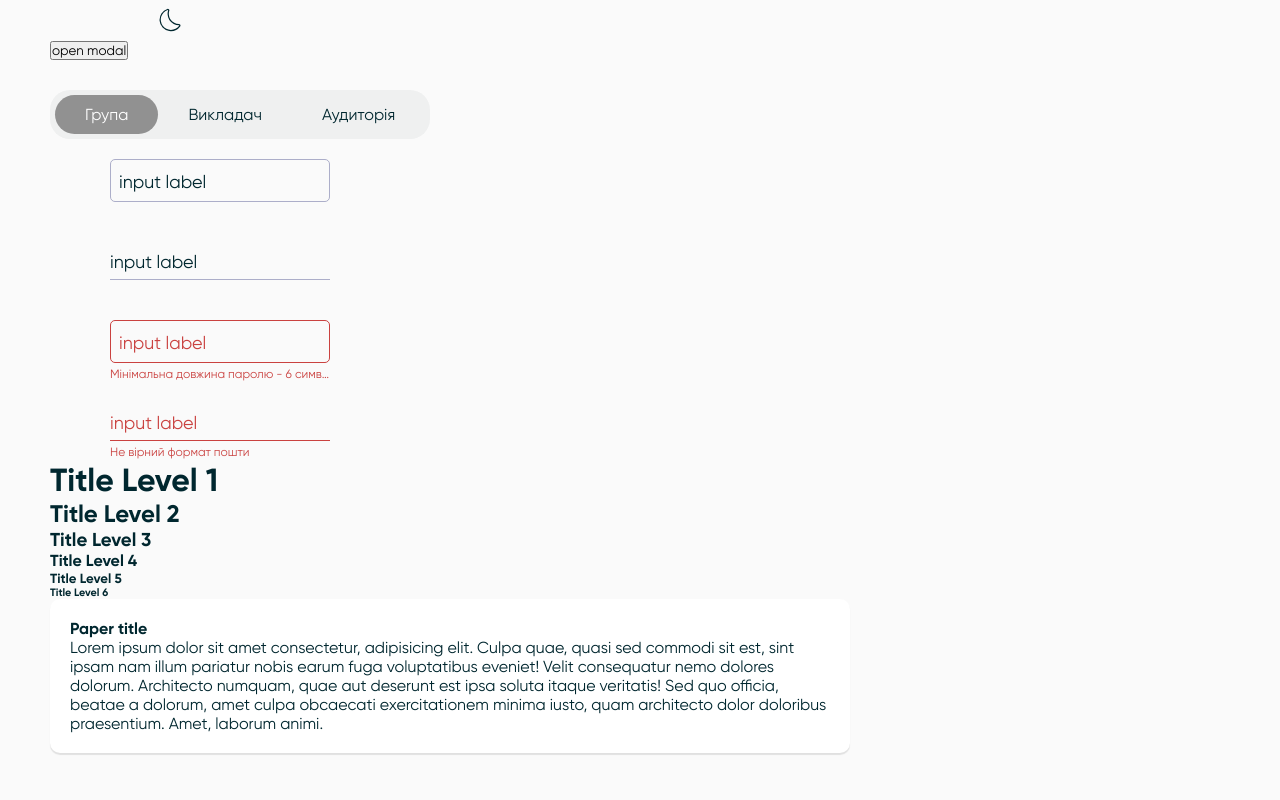
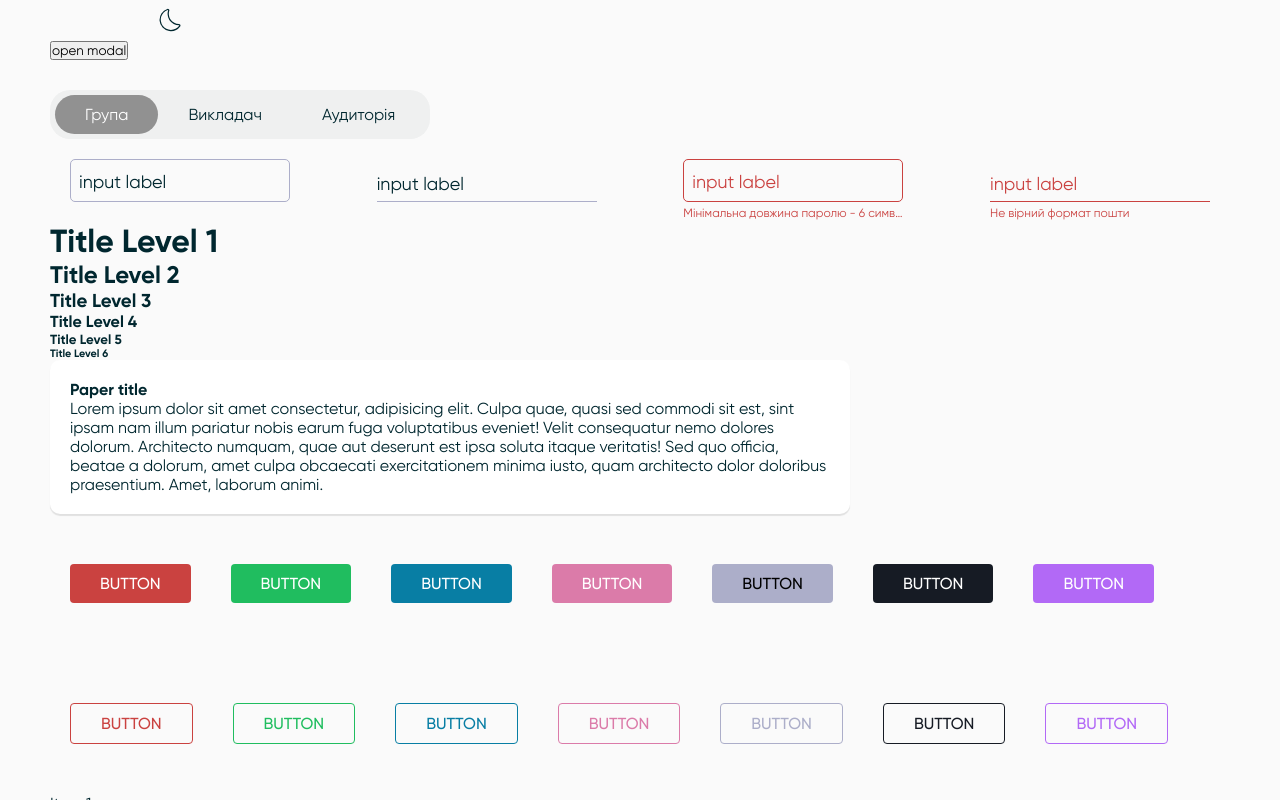
Before and after one commit to Roman2508/timetable-components-frontend, a Next.js app: page / in a window 1280 px wide. Built offline with nearby package versions, Linux system fonts and the light colour scheme.

Commit message:
update input component

```diff
--- a/app/page.tsx
+++ b/app/page.tsx
@@ -80,19 +80,22 @@
           </ToggleButtonItem>
         </ToggleButtonWrapper>
 
-        <div style={{ padding: '20px 60px' }}>
+        <div
+          style={{
+            padding: '20px',
+            display: 'flex',
+            justifyContent: 'space-between',
+            alignItems: 'flex-end',
+            flexWrap: 'wrap',
+          }}>
           <Input value={inputValue} setValue={setInputValue} label="input label">
             11111
           </Input>
-        </div>
 
-        <div style={{ padding: '20px 60px' }}>
           <Input value={inputValue} setValue={setInputValue} label="input label" variant="standart">
             11111
           </Input>
-        </div>
 
-        <div style={{ padding: '20px 60px' }}>
           <Input
             value={inputValue}
             setValue={setInputValue}
@@ -101,9 +104,7 @@
             errorMessage="Мінімальна довжина паролю - 6 символів">
             11111
           </Input>
-        </div>
 
-        <div style={{ padding: '20px 60px' }}>
           <Input
             value={inputValue}
             setValue={setInputValue}
--- a/src/components/ui/Input/Input.module.scss
+++ b/src/components/ui/Input/Input.module.scss
@@ -40,6 +40,10 @@
   background-color: #23272f;
 }
 
+.focusLabel {
+  color: #087ea4;
+}
+
 .focusStandartLabel {
   left: -5px;
 }
@@ -58,8 +62,11 @@
   background-color: transparent;
 }
 
-.darkModeInput {
-  color: #fff;
+.outlinedInput.darkModeInput:hover {
+  border: 1px solid #ffffff;
+}
+.outlinedInput.lightModeInput:hover {
+  border: 1px solid #000000;
 }
 
 .standartInput {
@@ -69,6 +76,14 @@
 
   &:hover {
     border-bottom: 1px solid #000000;
+  }
+}
+
+.darkModeInput {
+  color: #fff;
+
+  &:hover {
+    border-bottom: 1px solid #ffffff;
   }
 }
 
@@ -88,7 +103,7 @@
   background-color: #ca4240;
 }
 
-.inputWrapper.bottomLine::after {
+.inputWrapper.bottomLine.focusInput::after {
   transform: scaleX(1);
 }
 
@@ -103,21 +118,29 @@
 
   &:focus {
     padding: 9px 13px;
-    border: 2px solid #087ea4;
+    border: 2px solid #087ea4 !important;
     position: relative;
   }
 }
 
+.outlinedInput.lightModeInput:hover {
+  border: 1px solid #000000;
+}
+
+// .outlinedInput.darkModeInput:hover {
+//   border: 1px solid #ffffff;
+// }
+
 .standartInput.errorInput {
-  border-bottom: 1px solid #ca4240;
+  border-bottom: 1px solid #ca4240 !important;
 }
 
 .outlinedInput.errorInput {
-  border: 1px solid #ca4240;
+  border: 1px solid #ca4240 !important;
 }
 
 .outlinedInput.errorInput:focus {
-  border: 2px solid #ca4240;
+  border: 2px solid #ca4240 !important;
 }
 
 /* input */
--- a/src/components/ui/Input/Input.tsx
+++ b/src/components/ui/Input/Input.tsx
@@ -26,24 +26,32 @@
   const { colorMode } = React.useContext(ThemeContext)
 
   const [isFocus, setIsFocus] = React.useState(false)
+  const [isFocusLabel, setIsFocusLabel] = React.useState(false)
+
+  const onFocusHandler = () => {
+    setIsFocus(true)
+    setIsFocusLabel(true)
+  }
 
   const onBlurHandler = () => {
     if (!value) {
       setIsFocus(false)
     }
+    setIsFocusLabel(false)
   }
 
   return (
     <div className={styles.wrapper}>
       <label
         className={cn(styles.label, {
+          [styles.errorLabel]: isError,
+          [styles.focusLabel]: isFocusLabel,
           [styles.standartLabel]: variant === 'standart',
           [styles.outlinedLabel]: variant === 'outlined',
           [styles.focusLabelDark]: isFocus && colorMode === 'dark',
           [styles.focusLabelLight]: isFocus && colorMode === 'light',
           [styles.focusStandartLabel]: isFocus && variant === 'standart',
           [styles.focusOutlinedLabel]: isFocus && variant === 'outlined',
-          [styles.errorLabel]: isError,
         })}>
         {label}
       </label>
@@ -51,6 +59,7 @@
       <div
         className={cn(styles.inputWrapper, {
           [styles.bottomLine]: isFocus && variant === 'standart',
+          [styles.focusInput]: isFocusLabel,
           [styles.errorBottomLine]: isError,
         })}>
         {/*  */}
@@ -59,11 +68,12 @@
           type="text"
           onBlur={onBlurHandler}
           style={{ width: width }}
-          onFocus={() => setIsFocus(true)}
+          onFocus={onFocusHandler}
           className={cn(styles.input, {
             [styles.outlinedInput]: variant === 'outlined',
             [styles.standartInput]: variant === 'standart',
             [styles.darkModeInput]: colorMode === 'dark',
+            [styles.lightModeInput]: colorMode === 'light',
             [styles.errorInput]: isError,
           })}
           onChange={(e) => setValue(e.target.value)}
```
